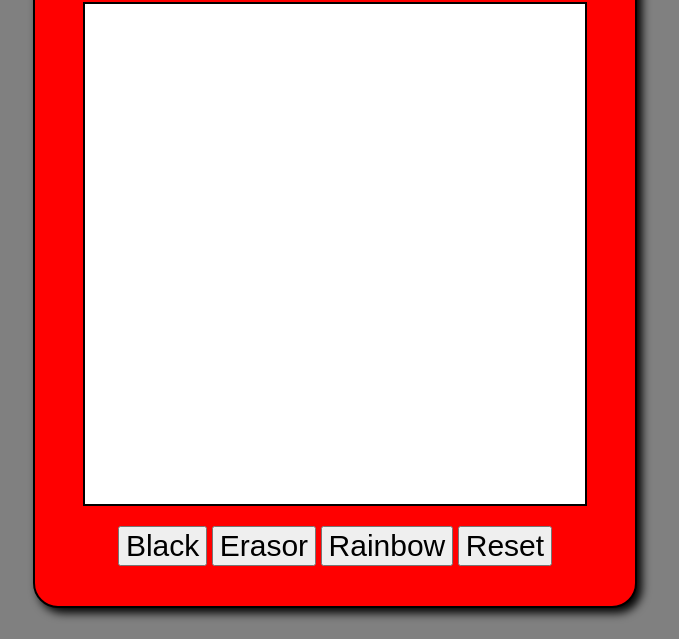
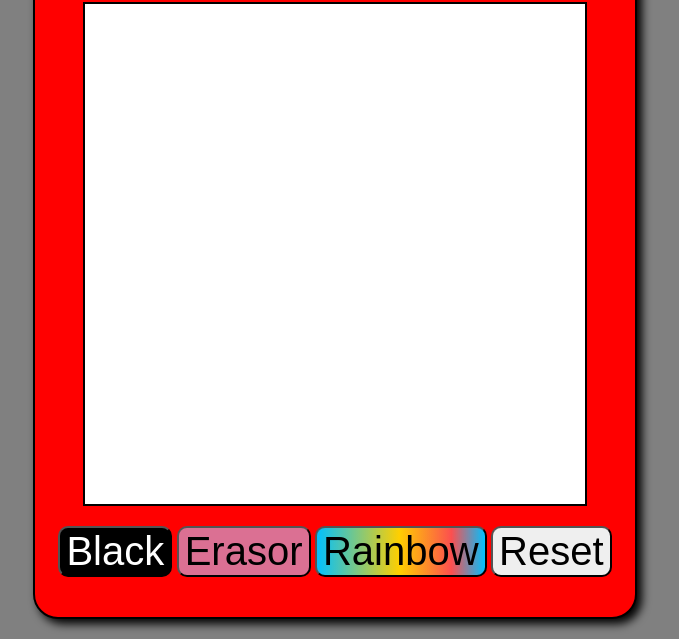
Before and after one commit to spencer-234/etch-a-sketch, a plain HTML site: page index.html in a window 1280 px wide. Shown: the part 207-846 px from the top of the page, without its empty margins (305-984 px from the left). Drawn offline with Linux system fonts and the light colour scheme; a web font is replaced by a local one.

Commit message:
add animation to rainbow button

```diff
--- a/script.js
+++ b/script.js
@@ -4,11 +4,12 @@ let displaySize = document.querySelector('.displaysize');
 function createBoard(size) {
     let board = document.querySelector('.board');
     let section = board.querySelectorAll('div');
+    let gridSize = size * size;
+
     section.forEach(div => div.remove());
     board.style.gridTemplateColumns = `repeat(${size}, 1fr)`;
     board.style.gridTemplateRows = `repeat(${size}), 1fr)`;
 
-    let gridSize = size * size;
     for (let i = 0; i < gridSize; i++) {
         let section = document.createElement('div');
         section.addEventListener("mouseover", changeColor);
--- a/styles.css
+++ b/styles.css
@@ -58,6 +58,31 @@ h3 {
 }
 
 button {
-    font-size: 30px;
     margin: 20px 0px 40px;
+    font-family: Handjet, sans-serif;
+    border-radius: 10px;
+    font-size: 40px;
 }
+
+#black {
+    color: white;
+    background-color: black;
+}
+
+#erasor {
+    background-color: palevioletred;
+}
+
+#rainbow {
+    background-image: linear-gradient(90deg, #00C0FF 0%, #FFCF00 49%, #FC4F4F 80%, #00C0FF 100%);
+}
+
+#rainbow:hover {
+    animation: flash 2s linear infinite;
+}
+
+@keyframes flash {
+    to {
+        background-position: 120px;
+    }
+}
```
